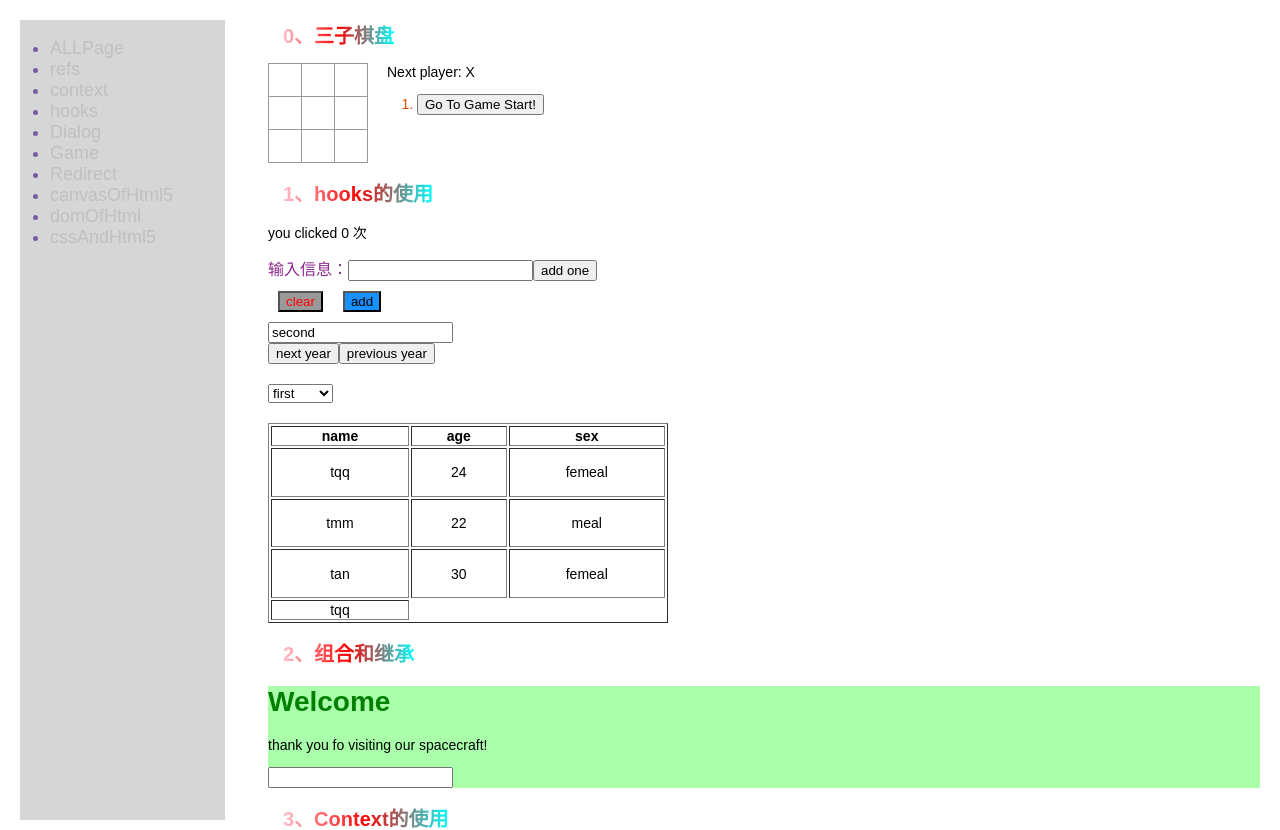
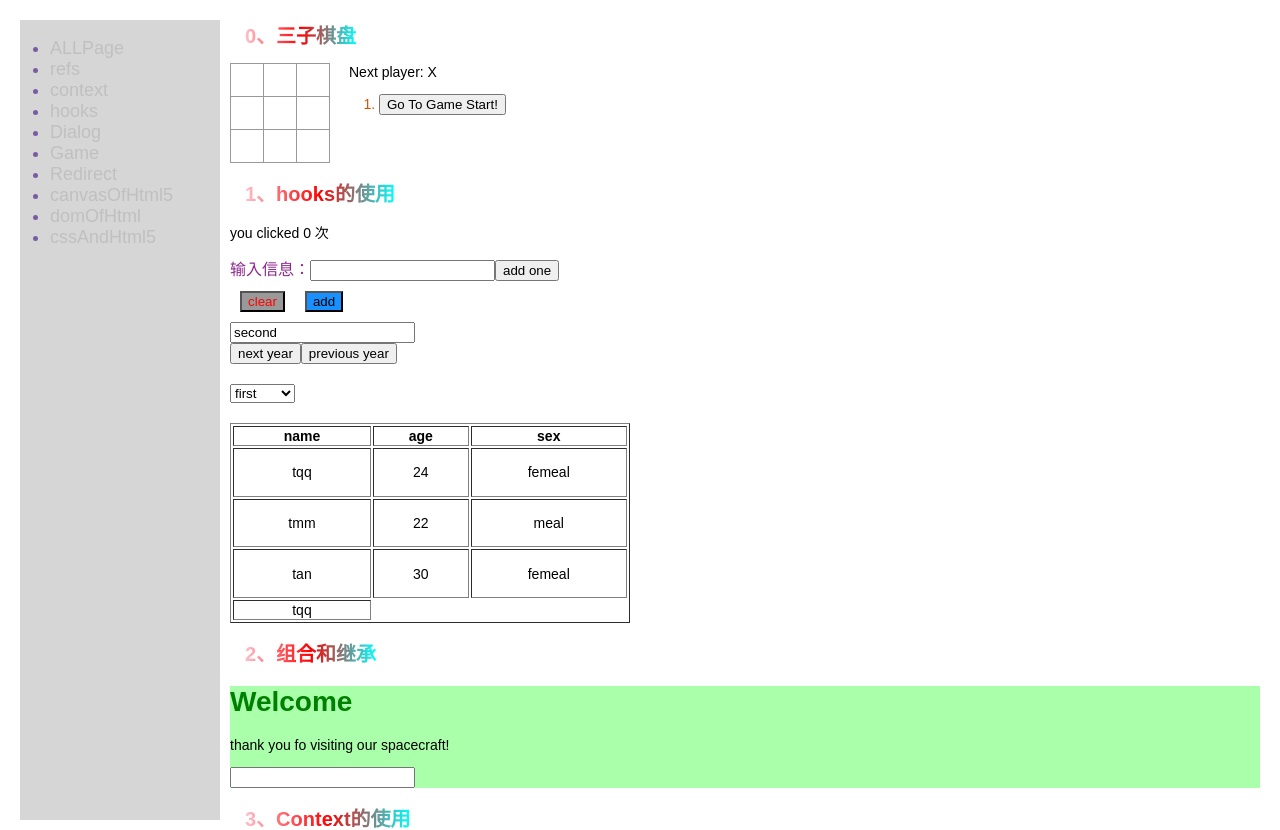
Before and after one commit to tanqq1/react-app, a React app: page /ALL in a window 1280 px wide. Shown: the top 830 px of the page. Built offline with nearby package versions, Linux system fonts and the light colour scheme.

Commit message:
增加babel配置

```diff
--- a/package.json
+++ b/package.json
@@ -32,6 +32,8 @@
     "@babel/core": "^7.8.7",
     "@babel/plugin-proposal-class-properties": "^7.7.4",
     "@babel/plugin-syntax-dynamic-import": "^7.7.4",
+    "@babel/plugin-transform-runtime": "^7.5.5",
+    "@babel/plugin-transform-async-to-generator": "^7.5.0",
     "@babel/preset-env": "7.8.7",
     "@babel/preset-react": "7.8.3",
     "babel-loader": "^8.0.6",
--- a/src/containers/siderBar.js
+++ b/src/containers/siderBar.js
@@ -47,7 +47,6 @@ const SierBarList = [
 
 export default function SiderBar(){
     return (
-        <div>
         <ul>
         {
             SierBarList.map(item => (
@@ -57,6 +56,5 @@ export default function SiderBar(){
             ))
         }
         </ul>
-        </div>
     )
 }
--- a/src/index.css
+++ b/src/index.css
@@ -10,10 +10,10 @@ body {
 
   .container {
     position: relative;
+    width: 100%;
   }
   .siderBar {
     height:100%;
-    width: 16%;
     min-width: 200px;
     background:rgba(121,121,121,0.3);
     font-size: 18px;
@@ -22,11 +22,12 @@ body {
     top: 20px;
     z-index: 2;
   }
-  .mainPage{
-    margin-left: 20%;
-    width: 80%;
+  .pageContent{
+    margin-left: 210px;
+    width: calc(100% - 210px);
     position: relative;
-    line-break: auto;
+    word-wrap: break;
+    word-break: keep-all;
   }
 
   .board-row:after {
--- a/src/pages/html5/cssAndHtml5.js
+++ b/src/pages/html5/cssAndHtml5.js
@@ -100,7 +100,6 @@ export default function(){
             </div>
             <h4 id="mao">锚点的使用</h4>
             <div id="divContainer">
-                <pre>
                 <code>
                     关于锚点的使用：
                         1·锚点的设置1：可以通过超链接标签<a></a>的name属性来指定锚点名
@@ -113,11 +112,9 @@ export default function(){
                         ***当存在同名时，id的优先级会大于name,即超链接为相对路径时,浏览器会优先去查找是否存在同名的id属性，如果没有，将会去
                         查找同名的name属性
                 </code>
-                </pre>
             </div>
             <h4 id="cssVar">css变量的使用</h4>
             <div id="divContainer">
-                <pre>
                 <code>
                     通过--来定义css 变量,通过 var 来使用变量:css变量同js变量一样，也存在作用域，即定义所在的元素类才能使用，：root
                         相当于js中的全局变量
@@ -143,19 +140,15 @@ export default function(){
                         } */}
                         ///////////////////////////////
                 </code>
-                </pre>
             </div>
             <h4 id="position">定位解析</h4>
             <div id="divContainer">
-                <pre>
                 <code>
                     position ['relative','absolute','fixed','inherit','sticky','static']
                 </code>
-                </pre>
             </div>
             <h4 id="cssCounter">css的计数属性</h4>
             <div id="divContainer" style={{float: 'left'}}>
-                <pre>
                 <code>
                     {/* body {
                         background-color: #f7f7f7;
@@ -171,7 +164,6 @@ export default function(){
                         counter-increment: InnerItemCount; //增量，默认为0
                     } */}
                 </code>
-                </pre>
             </div>
             <div style={{float: 'left', width: '15%' }}>
                 <ul id="outerList">
@@ -197,16 +189,13 @@ export default function(){
             </div>
             <h4 id="algorithm">简单算法</h4>
             <div id="divContainer">
-                <pre>
                 <code>
                     快排(二分法)；插入排序；冒泡排序
                 </code>
-                </pre>
             </div>
             <h4 id="chooseCss">css选择器</h4>
             <div id="divContainer">
                 <a href="https://developer.mozilla.org/zh-CN/docs/Web/CSS/Attribute_selectors" target="_blank">查看文档</a>
-                <pre>
                 <code>
                     css选择器的分类：
                     1、元素选择器
@@ -220,7 +209,6 @@ export default function(){
                     3、子选择器 >   ---->p > span
                     4、后代选择器 ''
                 </code>
-                </pre>
                 <span>front</span>
                 <p title="en-p">lallalal</p>
                 <span>back</span>
--- a/src/routeIndex.js
+++ b/src/routeIndex.js
@@ -13,7 +13,7 @@ export default function RouterIndex(){
                 <div className="siderBar">
                     <SiderBar />
                 </div>
-                <div className="mainPage">
+                <div className="pageContent">
                     <Routes />
                 </div>
             </div>
--- a/src/routes/route.js
+++ b/src/routes/route.js
@@ -10,15 +10,30 @@ import CanvasOfHtml5 from '../pages/html5/canvasOfHtml5';
 import DomOfHtml from '../pages/html5/domOfHtml';
 import CssAndHtml5 from '../pages/html5/cssAndHtml5';
 
-async function getRouteComponent(paramC){
-    console.log("paramC.......",await paramC());
-    return [paramC];
+function getRouteComponent(paramC){
+
+    async function getAsy() {
+        let b = await paramC;
+        console.log("6666666666",b.default, typeof b.default )
+        return b.default;   //function
+
+    }
+    console.log("9999999999999",typeof getAsy())   //Promise
+    function funThen(){
+        return paramC.then(Module => {
+            console.log("111111111",Module.default)
+            return Module.default;   //function
+        })
+    }
+
+    console.log("33333333", funThen())   //Promise
 }
 
 const routes = [
     {
         path:'/ALL',
         component: ReactIndex,
+        // component: getRouteComponent(import('../App')), //Object
         exact: true,
     },
     {
@@ -64,7 +79,6 @@ const routes = [
 ]
 export default function Routes(){
     return (
-        <div>
         <Switch>
             {
                 routes.map(route => (
@@ -76,6 +90,5 @@ export default function Routes(){
                 ))
             }
         </Switch>
-        </div>
     )
 }
--- a/webpack.config.js
+++ b/webpack.config.js
@@ -14,16 +14,6 @@ module.exports = {
                 test: /\.js?$/,
                 exclude:/(node_modules|bower_components)/,
                 loader: 'babel-loader',
-                options:{
-                    "presets":[
-                        "@babel/react",
-                        "@babel/env"
-                    ],
-                    "plugins":[
-                        "@babel/proposal-class-properties",
-                        "@babel/syntax-dynamic-import"
-                    ]
-                }
             },
             {
                 test:/\.css$/,
```
Also changed, not shown: .babelrc (added), 1 other file (tests, documents, lock files or other folders). Lines whose indentation alone changed are shown as unchanged.
